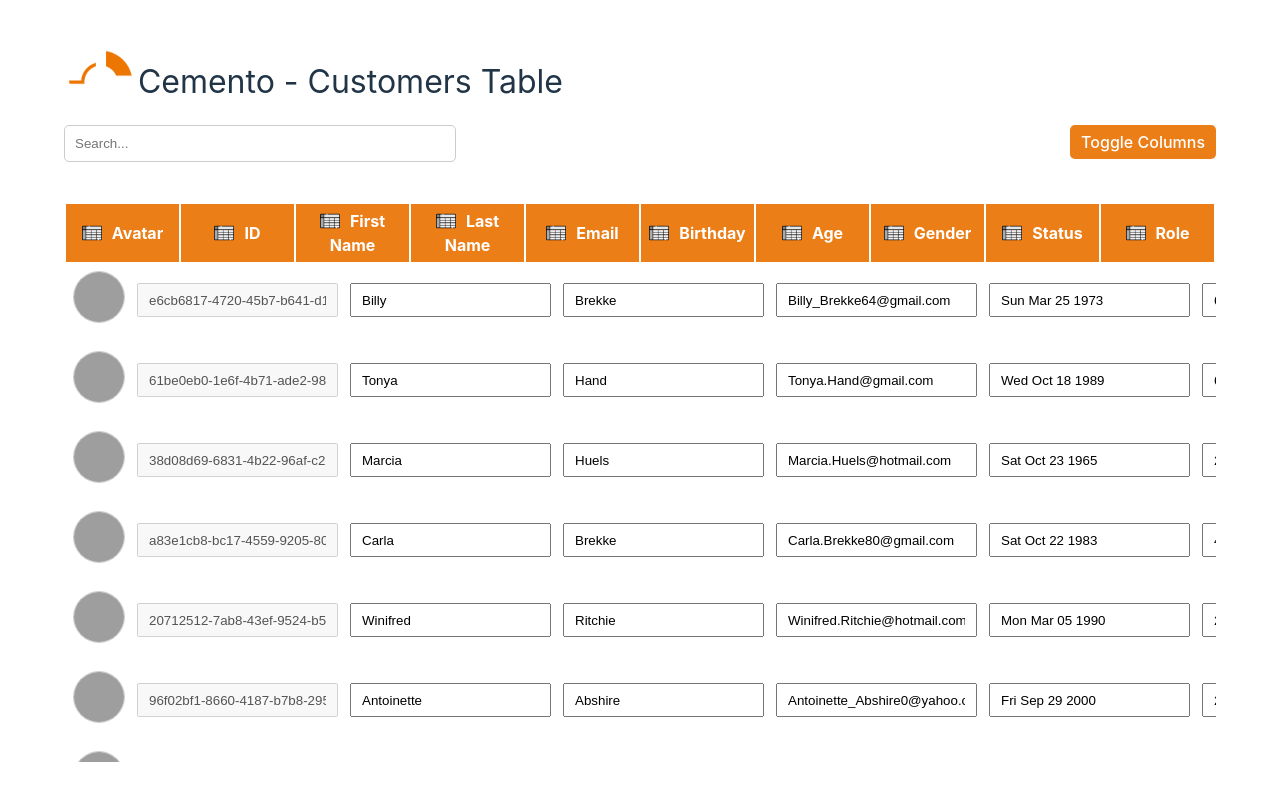
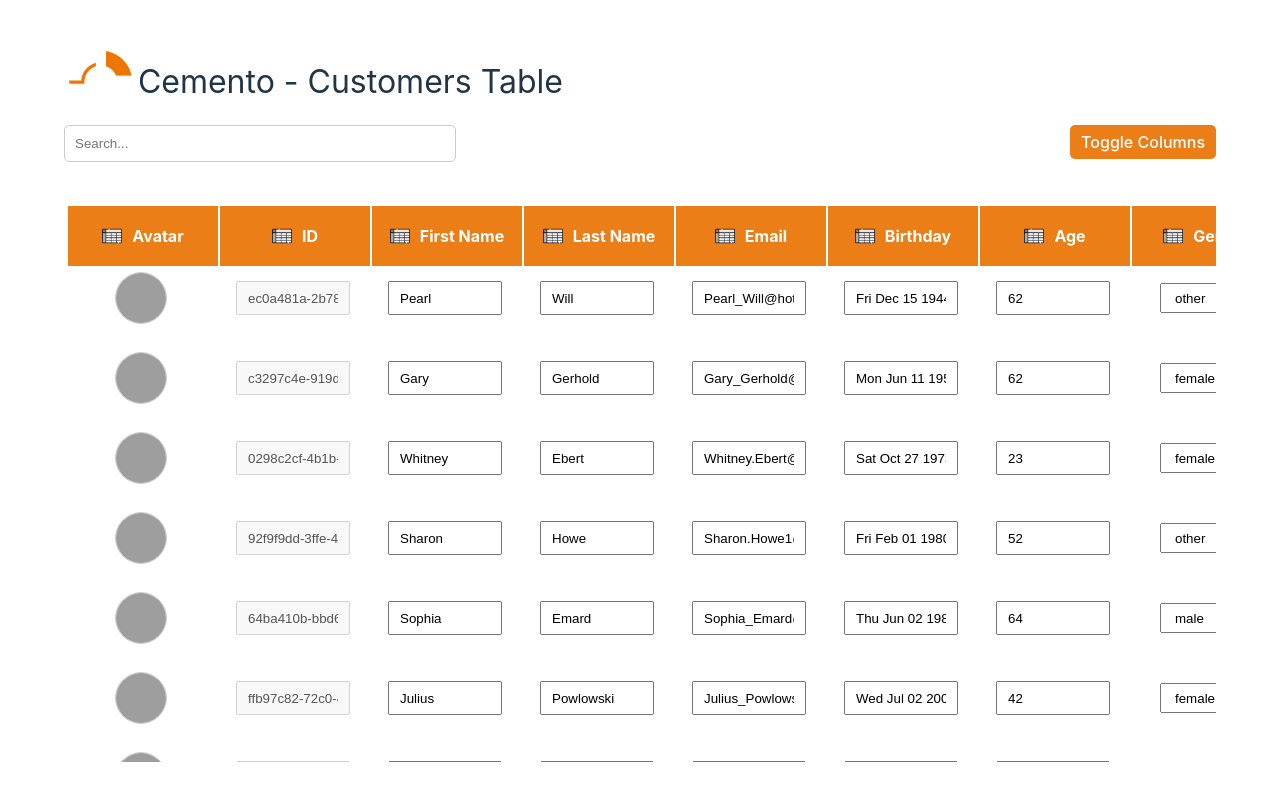
Before and after one commit to maormoyal/Cemento-table, a React (Vite) app: page / in a window 1280 px wide. Built offline with nearby package versions, Linux system fonts and the light colour scheme; grey boxes are pictures that could not be loaded.

Commit message:
fix window virtualize column width

```diff
--- a/src/components/columnToggleDropdown/ColumnToggleDropdown.module.scss
+++ b/src/components/columnToggleDropdown/ColumnToggleDropdown.module.scss
@@ -3,6 +3,7 @@
 .dropdown {
   position: relative;
   display: inline-block;
+  z-index: 8;
 
   button {
     padding: 6px 10px;
--- a/src/components/modal/Modal.module.scss
+++ b/src/components/modal/Modal.module.scss
@@ -9,6 +9,7 @@
   display: flex;
   justify-content: center;
   align-items: center;
+  z-index: 9;
 }
 
 .modal {
--- a/src/components/table/Table.jsx
+++ b/src/components/table/Table.jsx
@@ -1,4 +1,4 @@
-import { useState, useEffect, useMemo, useCallback, useRef } from 'react';
+import { useState, useEffect, useMemo, useCallback } from 'react';
 import PropTypes from 'prop-types';
 import {
   useTable,
@@ -25,7 +25,7 @@ const Table = () => {
       generateColumns().map((col) => ({
         Header: col.title,
         accessor: col.id,
-        width: col.width,
+        width: 150,
         canGroupBy: true,
         Cell: (cellProps) => (
           <EditableCell
@@ -43,7 +43,7 @@ const Table = () => {
 
   const [data, setData] = useState(() => {
     const savedData = localStorage.getItem('tableData');
-    return savedData ? JSON.parse(savedData) : generateData(20);
+    return savedData ? JSON.parse(savedData) : generateData(2000);
   });
 
   const [columnVisibility, setColumnVisibility] = useState(
@@ -63,7 +63,6 @@ const Table = () => {
 
   const {
     getTableProps,
-    getTableBodyProps,
     headerGroups,
     rows,
     prepareRow,
@@ -71,7 +70,6 @@ const Table = () => {
     setGlobalFilter,
     allColumns,
     toggleHideColumn,
-    totalColumnsWidth,
   } = useTable(
     {
       columns,
@@ -169,16 +167,6 @@ const Table = () => {
     localStorage.setItem('tableData', JSON.stringify(data));
   }, [data]);
 
-  const tableRef = useRef();
-  const [headerWidths, setHeaderWidths] = useState([]);
-
-  useEffect(() => {
-    const widths = Array.from(
-      tableRef.current.querySelectorAll('thead th')
-    ).map((th) => th.offsetWidth);
-    setHeaderWidths(widths);
-  }, []);
-
   const RenderRow = useCallback(
     ({ index, style }) => {
       const row = rows[index];
@@ -186,13 +174,19 @@ const Table = () => {
       const { key: rowKey, ...rowProps } = row.getRowProps({ style });
       return (
         <tr key={rowKey} {...rowProps}>
-          {row.cells.map((cell, cellIndex) => {
+          {row.cells.map((cell) => {
             const { key: cellKey, ...cellProps } = cell.getCellProps();
             return (
               <td
                 key={cellKey}
                 {...cellProps}
-                style={{ ...cellProps.style, width: headerWidths[cellIndex] }}
+                style={{
+                  ...cellProps.style,
+                  width: cell.width,
+                  padding: '0',
+                  maxWidth: '150px',
+                  minWidth: '150px',
+                }}
                 className={
                   cell.isGrouped
                     ? styles.groupedCell
@@ -219,7 +213,7 @@ const Table = () => {
         </tr>
       );
     },
-    [prepareRow, rows, headerWidths]
+    [prepareRow, rows]
   );
 
   return (
@@ -239,7 +233,7 @@ const Table = () => {
         />
       </div>
       <div className={styles.tableWrapper}>
-        <table {...getTableProps()} ref={tableRef}>
+        <table {...getTableProps()}>
           <thead>
             {headerGroups.map((headerGroup) => {
               const { key: headerGroupKey, ...headerGroupProps } =
@@ -250,7 +244,17 @@ const Table = () => {
                     const { key: headerKey, ...headerProps } =
                       column.getHeaderProps(column.getSortByToggleProps());
                     return (
-                      <th key={headerKey} {...headerProps}>
+                      <th
+                        key={headerKey}
+                        {...headerProps}
+                        style={{
+                          width: column.width,
+                          padding: '0',
+                          maxWidth: '150px',
+                          minWidth: '150px',
+                          height: '60px',
+                        }}
+                      >
                         {column.canGroupBy ? (
                           <span {...column.getGroupByToggleProps()}>
                             {column.isGrouped ? (
@@ -273,16 +277,19 @@ const Table = () => {
               );
             })}
           </thead>
-          <tbody {...getTableBodyProps()}>
+        </table>
         {rows.length > 0 ? (
           <FixedSizeList
             height={500}
             itemCount={rows.length}
             itemSize={80}
-                width={totalColumnsWidth + 290}
-                innerElementType='tbody'
+            width={columns.length * 153}
+            innerElementType='table'
+            style={{
+              overflowX: 'hidden',
+            }}
           >
-                {RenderRow}
+            {({ index, style }) => <RenderRow index={index} style={style} />}
           </FixedSizeList>
         ) : (
           <tr>
@@ -291,8 +298,6 @@ const Table = () => {
             </td>
           </tr>
         )}
-          </tbody>
-        </table>
       </div>
     </>
   );
--- a/src/components/table/Table.module.scss
+++ b/src/components/table/Table.module.scss
@@ -1,5 +1,5 @@
 .tableWrapper {
-  overflow: auto;
+  overflow-y: hidden;
   max-width: 100%;
   max-height: 70dvh;
   min-height: 70dvh;
@@ -23,12 +23,19 @@ table {
   width: 100%;
   table-layout: fixed;
 
-  input {
+  input,
+  select {
     height: 30px;
     max-width: 90%;
     padding: 0px 10px;
-    width: -webkit-fill-available;
+    width: 60%;
   }
+  // select {
+  //   height: 33px;
+  //   max-width: 90%;
+  //   padding: 0px 10px;
+  //   width: 60%;
+  // }
 
   input[type='checkbox' i] {
     height: 20px;
@@ -38,6 +45,7 @@ table {
   img {
     height: 30px;
     border: 1px solid #ccc;
+    vertical-align: middle;
   }
 
   th,
@@ -80,10 +88,14 @@ table {
   }
 
   thead {
+    position: sticky;
+    top: 0;
+    z-index: 2;
+
     tr {
-      position: sticky;
-      top: 0;
+      display: block;
     }
+
     th {
       background-color: #ec7e18;
       text-align: center;
@@ -98,13 +110,6 @@ table {
       }
     }
   }
-
-  select {
-    height: 30px;
-    max-width: 90%;
-    padding: 0px 10px;
-    width: -webkit-fill-available;
-  }
 }
 
 .pageHeader {
```
Lines whose indentation alone changed are shown as unchanged.
